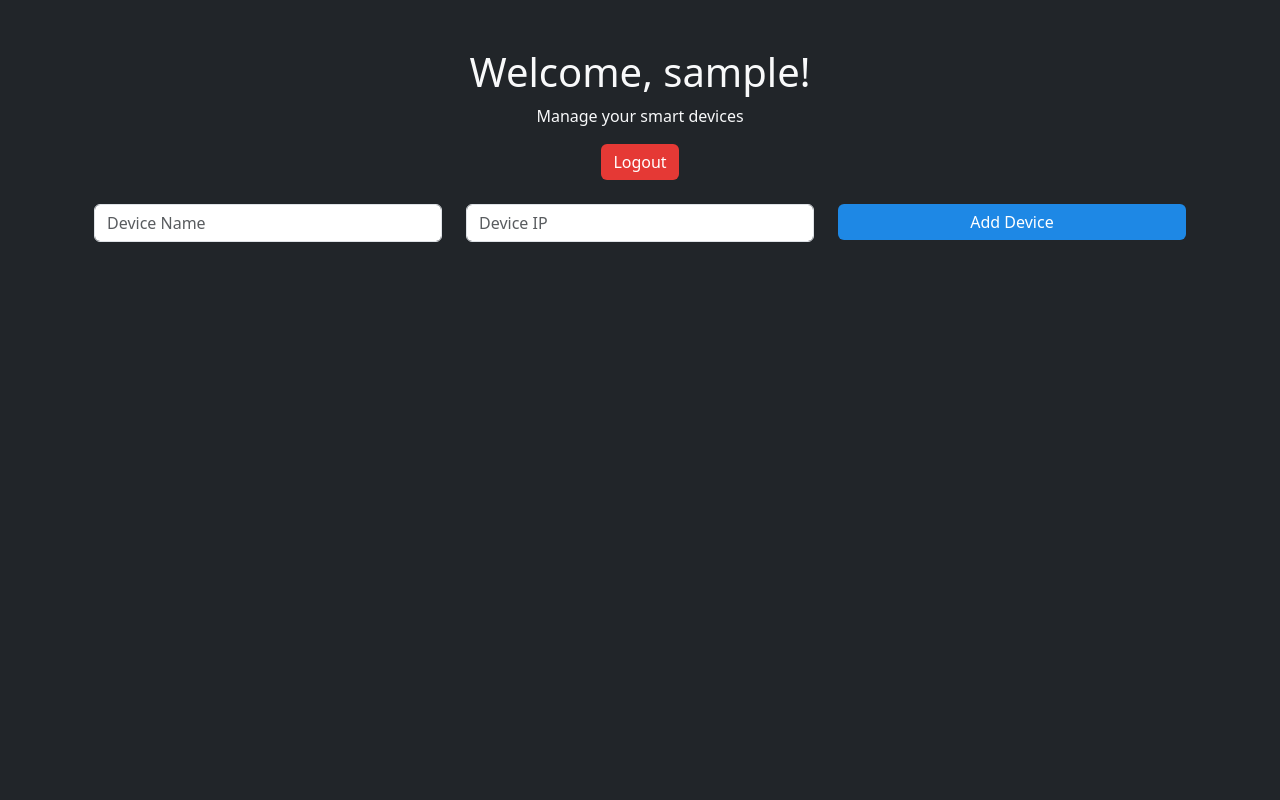
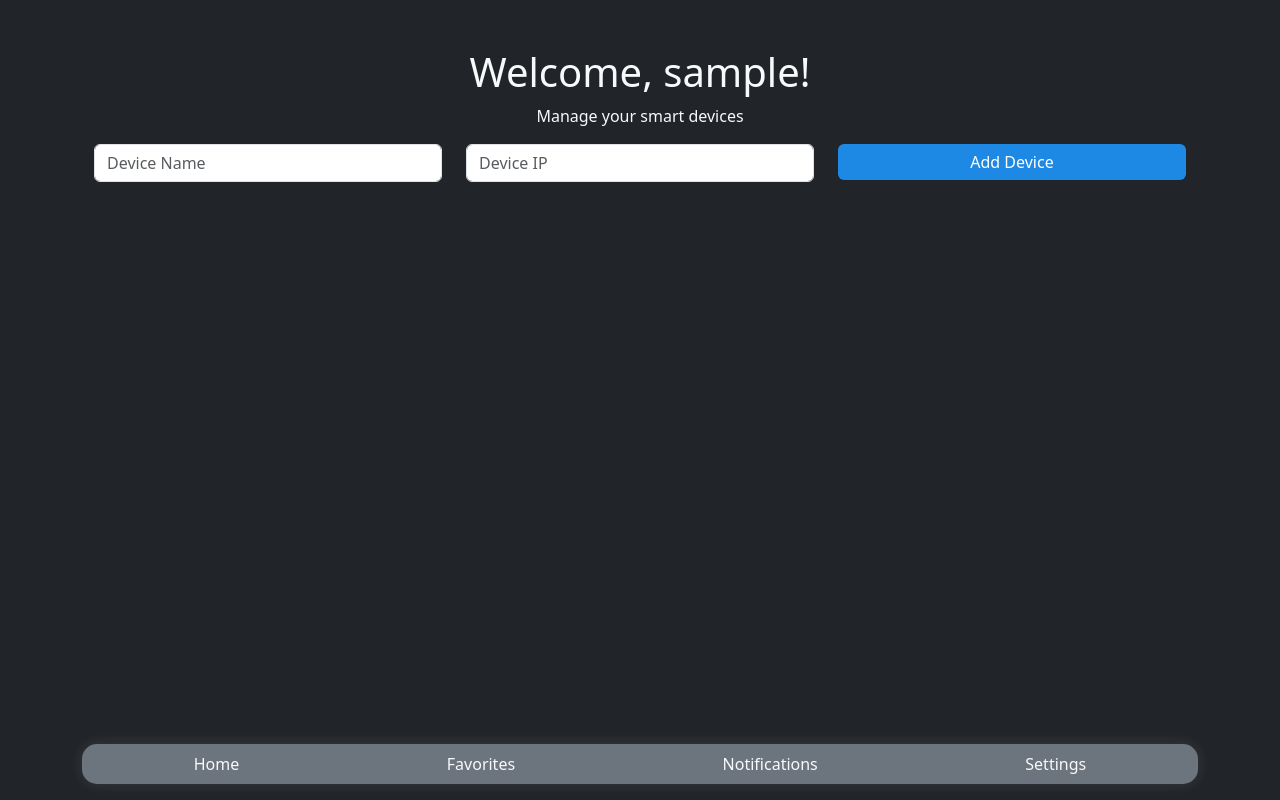
Before and after one commit to t0ry003/SmartDash, a Flask app: page / in a window 1280 px wide. Run offline with Flask 3, Linux system fonts and the light colour scheme; the visitor is signed in with stand-in values (Sample User, id 1).

Commit message:
Added a Navigation Bar Added the Log Out button in Settings Menu from Home Added the Appearance with a dropdown selector

```diff
--- a/static/style.css
+++ b/static/style.css
@@ -34,18 +34,10 @@ a {
     border-radius: 10px;
 }
 
-.device-card {
-    transition: background-color 0.3s ease, box-shadow 0.3s ease, transform 0.3s ease;
-    border-radius: 8px;
-    padding: 15px;
-    background-color: rgba(0, 0, 0, 0.0);
-    color: #ddd;
-    box-sizing: border-box;
+.card {
+    transition: box-shadow 0.3s ease-in-out;
 }
 
-.device-card:hover {
-    background-color: yellow;
-    color: #fff; /* Text color changes to white */
-    box-shadow: 0 0 30px rgba(255, 213, 125, 0.6);
-    transform: scale(1.05);
+.card:hover {
+    box-shadow: 0 0 15px rgb(137, 255, 0), 0 0 5px rgba(20, 143, 0, 0.76);
 }
--- a/templates/home.html
+++ b/templates/home.html
@@ -2,15 +2,11 @@
 {% block title %}Smart Home Dashboard{% endblock %}
 {% block content %}
 
-<div class="container">
-    <h1 class="text-center">Welcome, {{ username }}!</h1>
-    <p class="text-center">Manage your smart devices</p>
+<div class="container mt-4" id="main-content"
+     style="overflow-y: auto; max-height: calc(100vh - 80px); padding-bottom: 80px;">
+    <h1 class="text-center text-light">Welcome, {{ username }}!</h1>
+    <p class="text-center text-light">Manage your smart devices</p>
 
-    <div class="mb-4">
-        <div style="text-align: center;">
-            <a href="{{ url_for('logout') }}" class="btn btn-danger">Logout</a>
-        </div>
-    </div>
 
     <form method="POST" action="{{ url_for('add_device') }}" class="mb-4">
         <div class="row">
@@ -32,25 +28,61 @@
             <div class="card bg-secondary text-light p-3 mb-3">
                 <div class="d-flex justify-content-between align-items-center">
                     <h4 class="m-0">{{ device.name }}</h4>
-
                     <i id="bulb-icon-{{ device.name }}" class="fa fa-lightbulb"
                        style="font-size: 3rem; color: gray; transition: color 0.3s;"></i>
                 </div>
                 <p>IP: {{ device.ip }}</p>
-
-                <div class="row">
-                    <div style="text-align: center;">
-                        <form method="POST" action="{{ url_for('remove_device') }}" style="display: inline;">
-                            <input type="hidden" name="device_name" value="{{ device.name }}">
-                            <button type="submit" class="btn btn-danger w-25">Delete</button>
-                        </form>
-                    </div>
+                <div class="text-center">
+                    <form method="POST" action="{{ url_for('remove_device') }}" style="display: inline;">
+                        <input type="hidden" name="device_name" value="{{ device.name }}">
+                        <button type="submit" class="btn btn-danger w-25">Delete</button>
+                    </form>
                 </div>
             </div>
         </div>
         {% endfor %}
     </div>
 </div>
+
+<div id="menu-screen" class="d-none"
+     style="background: black; color: white; height: 100vh; display: flex; align-items: center; justify-content: center; font-size: 2rem;">
+    <span id="menu-message"></span>
+</div>
+
+<div id="appearance-menu" class="d-none container text-light"
+     style="background: #121212; padding: 20px; border-radius: 10px; text-align: left; max-width: 400px;">
+    <div style="text-align: center;">
+        <h2 class="mb-3">Appearance Settings</h2>
+    </div>
+    <div class="d-flex align-items-center">
+        <label for="theme-select" class="me-3">Choose Theme:</label>
+        <select id="theme-select" class="form-control w-50" onchange="changeTheme(this.value)">
+            <option value="dark">Dark</option>
+            <option value="light">Light</option>
+        </select>
+    </div>
+</div>
+<div id="account-menu" class="d-none container text-light"
+     style="background: #121212; padding: 20px; border-radius: 10px; text-align: left; max-width: 400px;">
+    <div style="text-align: center;">
+        <h2 class="mb-3">Account Settings</h2>
+        <a href="{{ url_for('logout') }}" class="btn btn-danger">Logout</a>
+    </div>
+</div>
+
+
+<footer class="bottom-menu text-center bg-dark p-3 fixed-bottom">
+    <div class="container">
+        <div class="card bg-secondary p-2 border-0">
+            <div class="d-flex justify-content-around">
+                <a href="#" class="text-light" onclick="showMenu('Home', true)">Home</a>
+                <a href="#" class="text-light" onclick="showMenu('Favorites', false)">Favorites</a>
+                <a href="#" class="text-light" onclick="showMenu('Notifications', false)">Notifications</a>
+                <a href="#" class="text-light" onclick="showMenu('Settings', false, true)">Settings</a>
+            </div>
+        </div>
+    </div>
+</footer>
 
 <script>
     function toggleBulb(deviceName, deviceIp) {
@@ -81,6 +113,27 @@
             })
             .catch(error => console.error('Error:', error));
     }
+
+    function showMenu(menuName, isHome, isSettings = false) {
+        document.getElementById('main-content').classList.toggle('d-none', !isHome);
+        document.getElementById('menu-screen').classList.toggle('d-none', isHome || isSettings);
+        document.getElementById('appearance-menu').classList.toggle('d-none', !isSettings);
+        document.getElementById('account-menu').classList.toggle('d-none', !isSettings);
+
+        if (!isHome && !isSettings) {
+            document.getElementById('menu-message').innerText = menuName + ' Screen';
+        }
+    }
+
+    function changeTheme(theme) {
+        if (theme === 'light') {
+            document.body.style.backgroundColor = 'white';
+            document.body.style.color = 'black';
+        } else {
+            document.body.style.backgroundColor = '#121212';
+            document.body.style.color = 'white';
+        }
+    }
 </script>
 
 {% endblock %}
```
